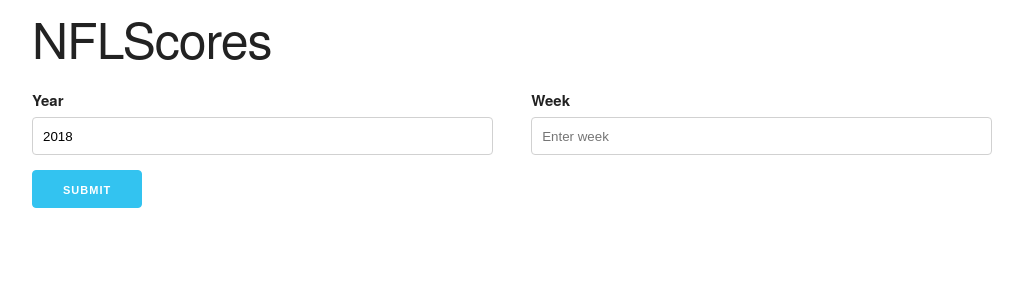
After one commit to SuperRonJon/NFLScores, a Flask app: template templates/index.html in a window 1280 px wide. The commit adds this page. Shown: the top 300 px of the page, without its empty margins (128-1151 px from the left). Run offline with Flask 2, Linux system fonts and the light colour scheme; the template is opened without the code that fills it, so the values that code supplies are empty.

Commit message:
Update templates

```diff
--- a/static/style.css
+++ b/static/style.css
@@ -1,6 +1,11 @@
 .match-result{
     text-align: center;
-    flex: 1 1 2;
+    flex-basis: 30%;
+    margin-bottom: 2rem;
+}
+
+.center{
+    text-align: center;
 }
 
 #results{
--- /dev/null
+++ b/templates/index.html
@@ -0,0 +1,19 @@
+{% extends "base.html" %}
+{% block content %}
+    <div class="container">
+        <h1>NFLScores</h1>
+        <form action="/week" method="GET">
+            <div class="row">
+                <div class="six columns">
+                    <label>Year</label>
+                    <input class="u-full-width" id="year" type="text" name="year" value="2018" required>
+                </div>
+                <div class="six columns">
+                    <label>Week</label>
+                    <input class="u-full-width" id="week" type="text" name="week" placeholder="Enter week" required>
+                </div>
+            </div>
+            <button class="button-primary">Submit</button>
+        </form>
+    </div>
+{% endblock %}
```
Also changed, not shown: templates/week.html (added, +14 -0 lines).
